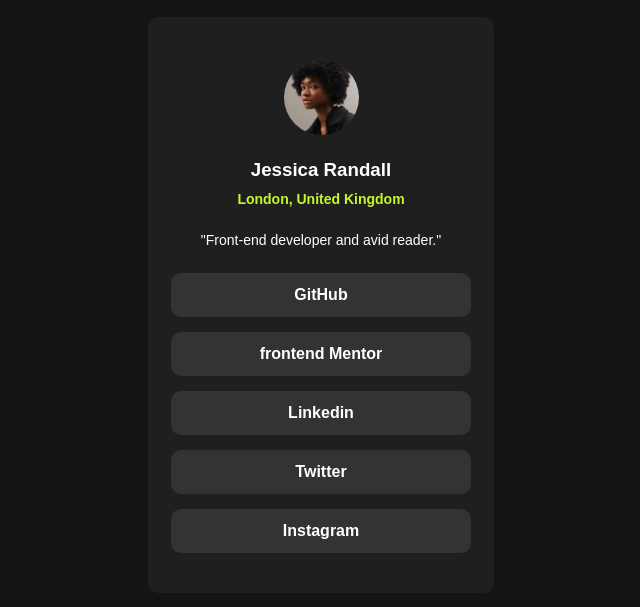
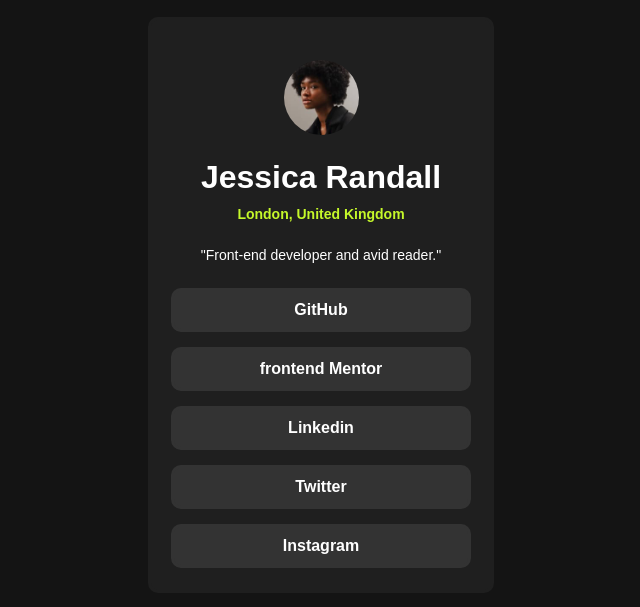
Before and after one commit to abdelrahman4habib/social-links-profile, a plain HTML site: page index.html in a window 1280 px wide. Shown: the part 111-718 px from the top of the page, without its empty margins (319-959 px from the left). Drawn offline with Linux system fonts and the light colour scheme.

Commit message:
Update index.html

```diff
--- a/index.html
+++ b/index.html
@@ -17,7 +17,7 @@
         alt="avatar-jessica"
         class="image-developer"
       />
-      <h3 class="developer-name">Jessica Randall</h3>
+      <h1 class="developer-name">Jessica Randall</h1>
       <p class="developer-addres">London, United Kingdom</p>
       <p class="developer-description">
         "Front-end developer and avid reader."
```
